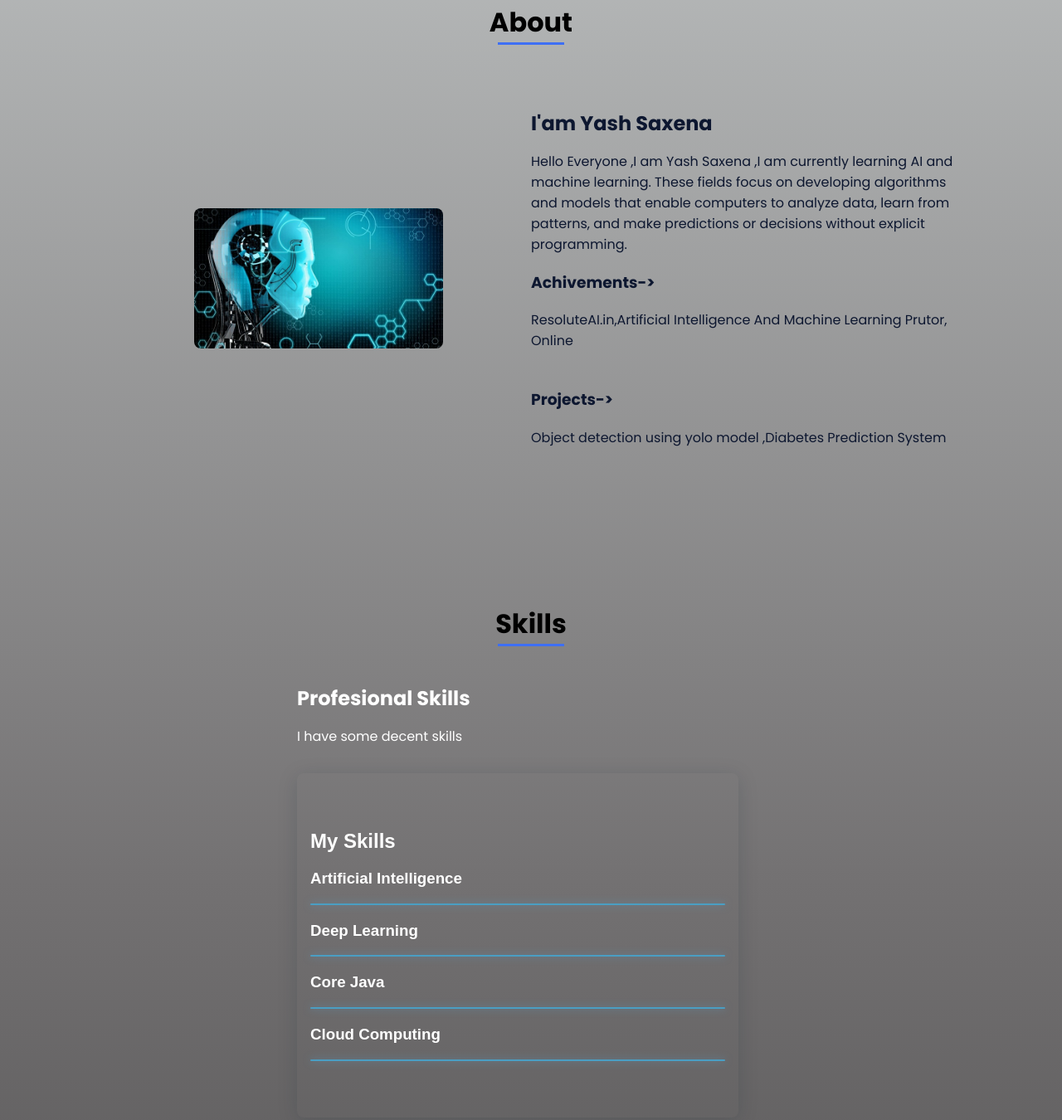
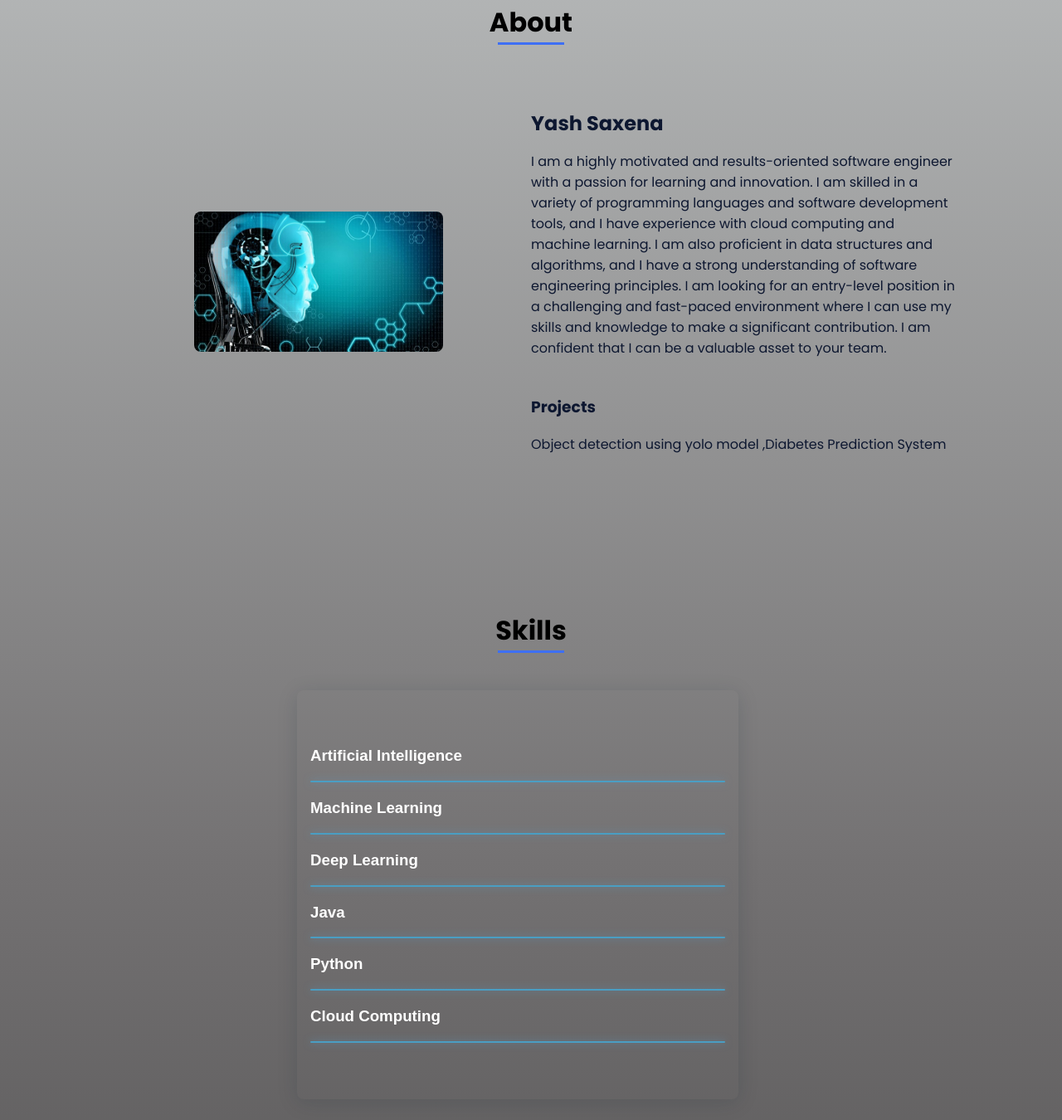
Before and after one commit to yashsaxena0/My-Portfolio, a plain HTML site: page index.html in a window 1280 px wide. Shown: the part 712-2062 px from the top of the page at 83% size. Drawn offline with nearby package versions, Linux system fonts and the light colour scheme.

Commit message:
Update index.html
h

```diff
--- a/index.html
+++ b/index.html
@@ -71,14 +71,13 @@
                     <div class="about__img">
                         <img src="img1.jpg" alt="">
                     </div>
-
                     <div>
-                        <h2 class="about__subtitle">I'am Yash Saxena</h2>
-                        <p class="about__text">Hello Everyone ,I am Yash Saxena ,I am currently learning AI and machine learning. These fields focus on developing algorithms and models that enable computers to analyze data, learn from patterns, and make predictions or decisions without explicit programming. <br><span><h3>Achivements-></h3><p>ResoluteAI.in,Artificial Intelligence And Machine Learning
-                            Prutor, Online
+                        <h2 class="about__subtitle">Yash Saxena</h2>
+                        <p class="about__text">I am a highly motivated and results-oriented software engineer with a passion for learning and innovation. I am skilled in a variety of programming languages and software development tools, and I have experience with cloud computing and machine learning. I am also proficient in data structures and algorithms, and I have a strong understanding of software engineering principles.
+I am looking for an entry-level position in a challenging and fast-paced environment where I can use my skills and knowledge to make a significant contribution. I am confident that I can be a valuable asset to your team.
                             </p></span> <br>
                         </p>
-                        <h3>Projects-></h3><span>Object detection using yolo model
+                        <h3>Projects</h3><span>Object detection using yolo model
 ,Diabetes Prediction System                        </span>
                     </div>
                 </div>
@@ -90,24 +89,25 @@
 
                 <div class="skills__container bd-grid">
                     <div>
-                        <h2 class="skills__subtitle">Profesional Skills</h2>
-                        <p class="skills__text">I have some decent skills</p>
                         <div class="skills__data">
                             <div class="skills__names">
                                 <div class="skills">  <!-- create a div -->
-                                    <h1>My Skills</h1> <!-- heading -->
                                     <li>
                                         <h3>Artificial Intelligence</h3><span class="bar"><span class="html"></span></span> <!-- skill bar 1 -->
                                     </li>
-
+                                 <li>
+                                        <h3> Machine Learning</h3><span class="bar"><span class="javascript"></span></span><!-- skill bar 3 -->
+                                    </li>
                                     <li>
                                         <h3>Deep Learning</h3><span class="bar"><span class="css"></span></span><!-- skill bar 2 -->
                                     </li>
 
                                     <li>
-                                        <h3>Core Java</h3><span class="bar"><span class="javascript"></span></span><!-- skill bar 3 -->
+                                        <h3> Java</h3><span class="bar"><span class="javascript"></span></span><!-- skill bar 3 -->
                                     </li>
-
+                                     <li>
+                                        <h3> Python</h3><span class="bar"><span class="javascript"></span></span><!-- skill bar 3 -->
+                                    </li>
                                     <li>
                                         <h3>Cloud Computing</h3><span class="bar"><span class="jquery"></span></span><!-- skill bar 4 -->
                                     </li>
@@ -136,7 +136,7 @@
                         <h4 >
                             Deep Learning Engineer Intern<br>
 ResoluteAI.in, Virtual<br>
-Jan 2023 Present
+Jan 2023 May 2023
                         </h4>
                         </div>
                      </div>
@@ -148,7 +148,7 @@ Jan 2023 Present
                      </div>
                         <div>
                          <h4>Artificial Intelligence And Machine Learning <br>
-                            Prutor, Online <br>
+                            Prutor, Virtual <br>
                             Aug 2022 Sep 2022
                             </h4>
                       </div>
@@ -167,7 +167,7 @@ Jan 2023 Present
                         <input type="text" placeholder="Name" class="contact__input">
                         <input type="mail" placeholder="Email" class="contact__input">
                         <textarea name="" id="" cols="0" rows="10" class="contact__input"></textarea>
-                        <input type="button" value="SUBMIT" class="contact__button button">
+                       <centre><input type="button" value="SUBMIT" class="contact__button button"></centre>
                     </form>
                 </div>
             </section>
```
